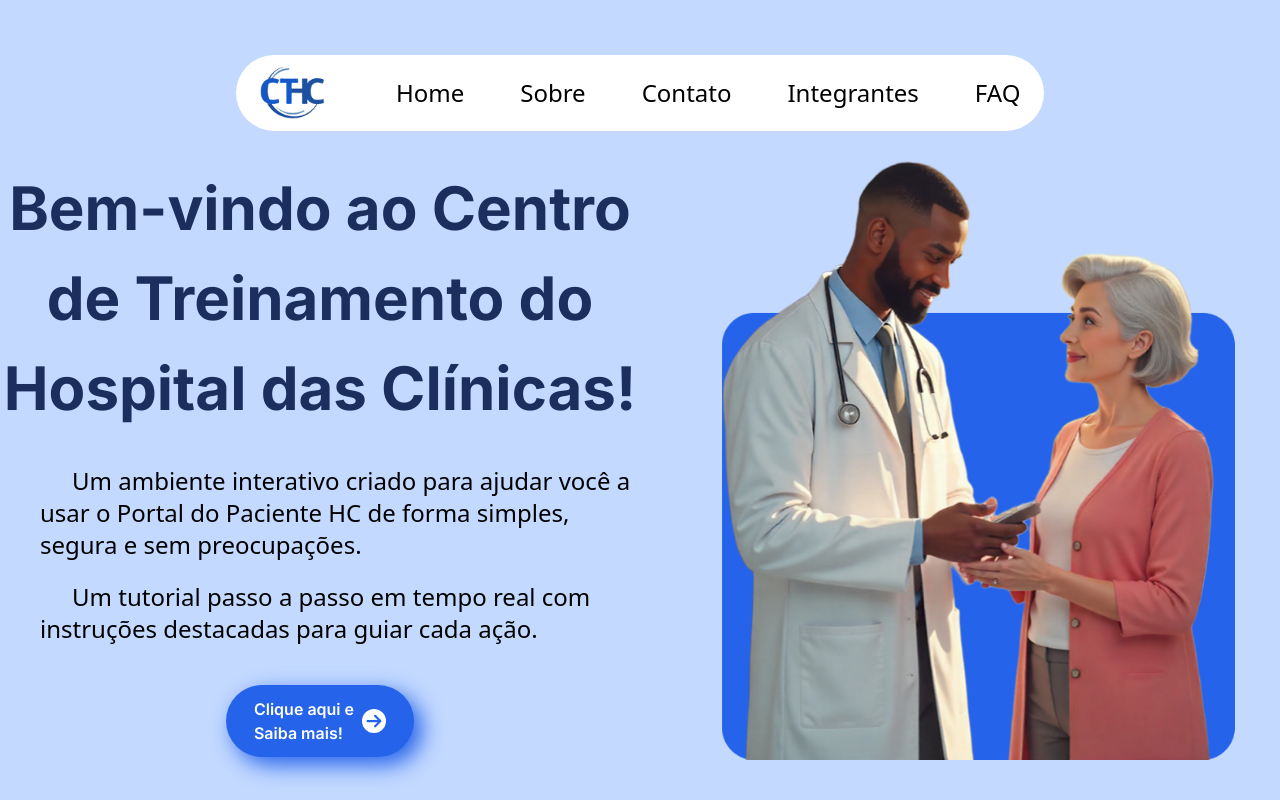
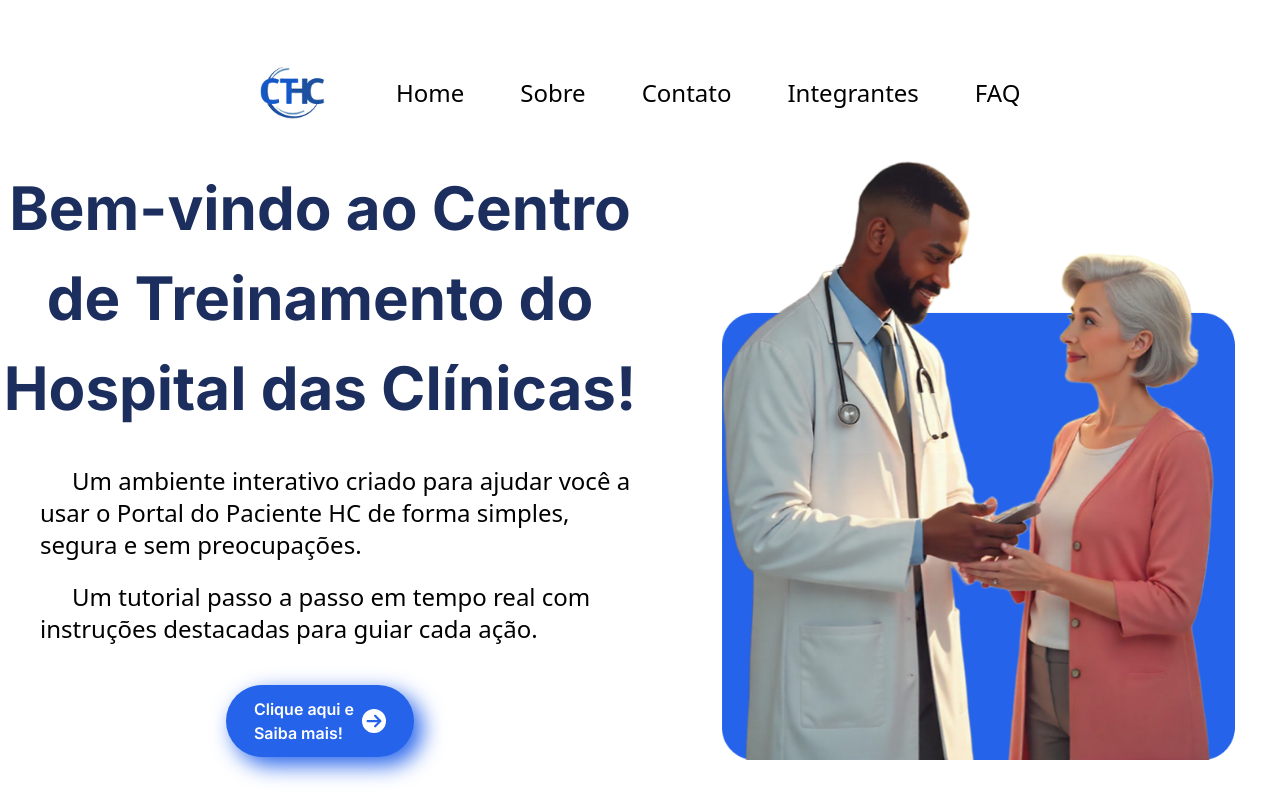
Before and after one commit to BSM-Challenge/ct-hc, a React (Vite) app: page / in a window 1280 px wide. Built offline with nearby package versions, Linux system fonts and the light colour scheme; a web font is replaced by a local one.

Commit message:
Removido o bg e colocado diretamente na section

```diff
--- a/src/App.tsx
+++ b/src/App.tsx
@@ -4,7 +4,7 @@ import Main from "./components/Main"
 function App() {
 
   return (
-    <div className="bg-[var(--light-blue)] h-screen">
+    <div>
       <Header />
       <Main />
     </div>
```
